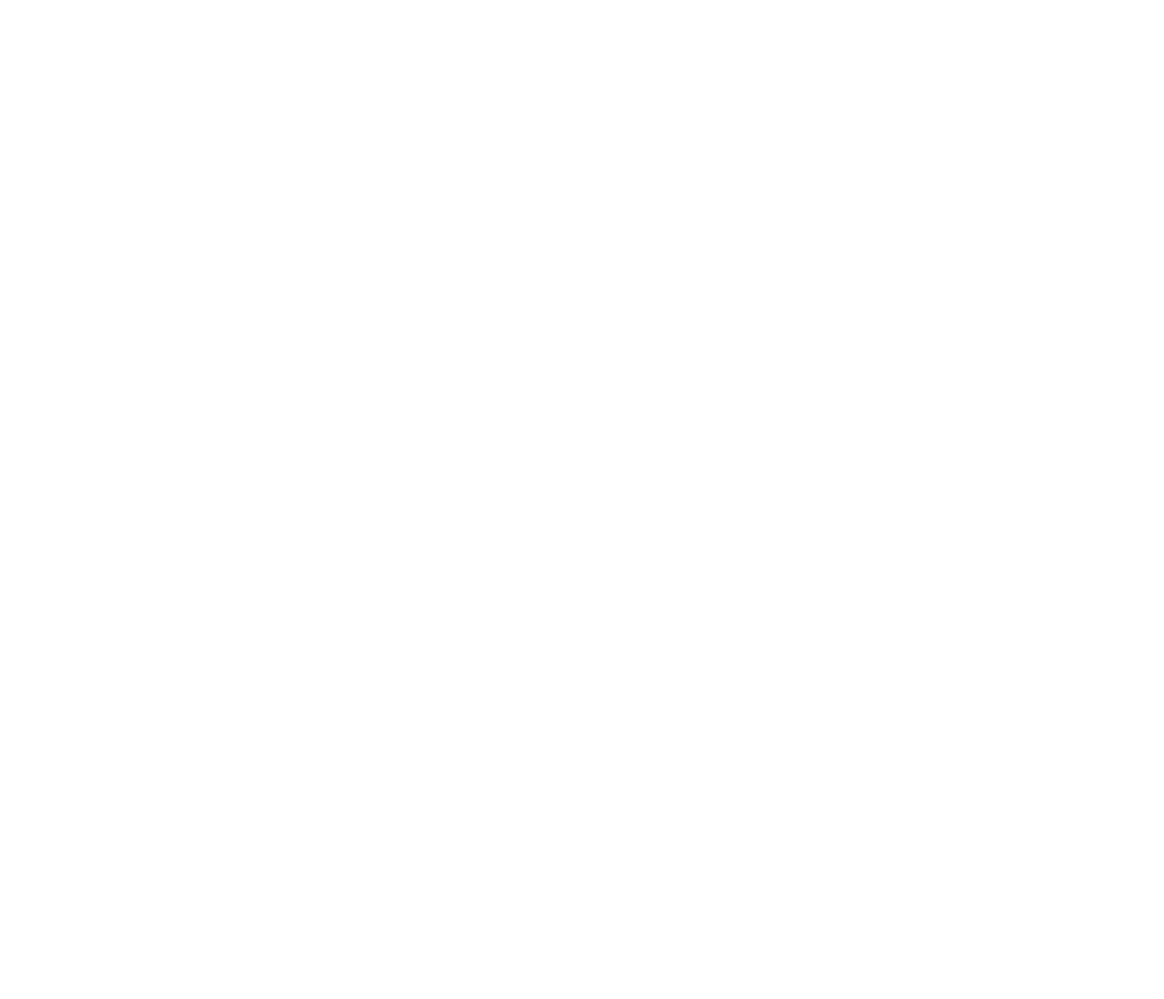
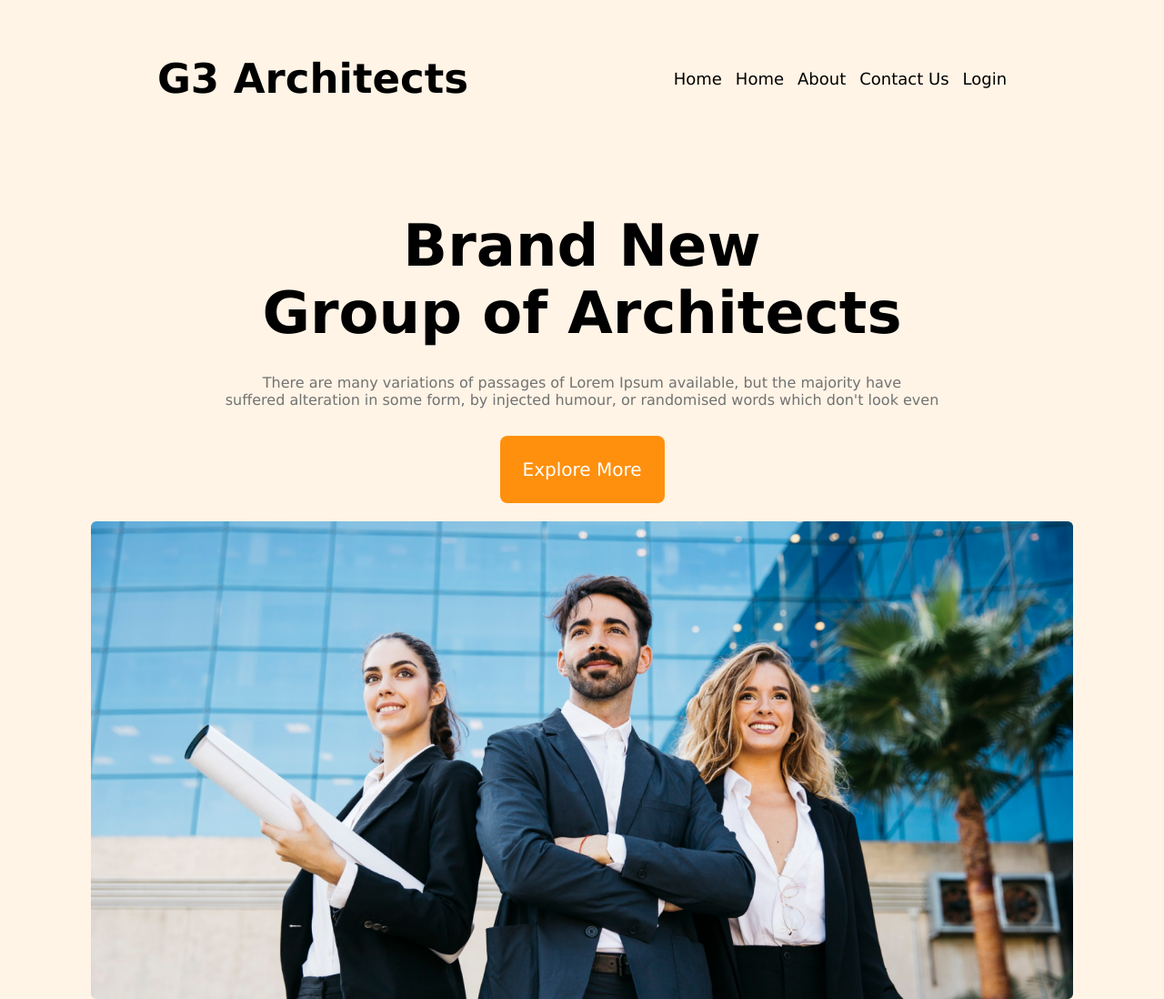
Before and after one commit to Khan-Mahmud-Hasan/assignment-2, a plain HTML site: page index.html in a window 1280 px wide. Shown: the whole page at 91% size. Before the commit the page ends 800 px from the top, so only its background shows below. Drawn offline with Linux system fonts and the light colour scheme.

Commit message:
header section done

```diff
--- a/index.html
+++ b/index.html
@@ -9,6 +9,37 @@
     <!-- CSS Added -->
     <link rel="stylesheet" href="style.css">
 </head>
+<header>
+    <!-- nav bar start -->
+    <nav class="nav-container">
+        <div>
+            <h2 class="nav-title">G3 Architects</h2>
+        </div>
+        <div class="menu-container">
+            <ul class="menu-items">
+                <li class="menu-item">Home</li>
+                <li class="menu-item">Home</li>
+                <li class="menu-item">About</li>
+                <li class="menu-item">Contact Us</li>
+                <li class="menu-item">Login</li>
+            </ul>
+        </div>
+    </nav>
+    <!-- nav bar end -->
+
+    <!-- Banner Start -->
+    <div class="banner-container">
+        <h1 class="banner-title">
+            Brand New <br> Group of Architects
+        </h1>
+        <p class="banner-info">There are many variations of passages of Lorem Ipsum available, but the majority have
+            <br> suffered alteration in some form, by injected humour, or randomised words which don't look even
+        </p>
+        <button class="banner-btn">Explore More</button>
+        <img class="img-fluid" src="images/banner.png" alt="">
+    </div>
+    <!-- Banner End -->
+</header>
 
 <body>
 
--- a/style.css
+++ b/style.css
@@ -0,0 +1,69 @@
+* {
+    margin: 0;
+    padding: 0;
+    font-family: Verdana, Geneva, Tahoma, sans-serif;
+}
+
+header {
+    background-color: rgba(255, 144, 14, 0.1);
+}
+
+/* Nav bar style */
+
+.nav-container {
+    display: flex;
+    justify-content: space-around;
+    align-items: center;
+    padding: 60px;
+}
+
+.nav-title {
+    font-weight: 700;
+    font-size: 45px;
+}
+
+.menu-items {
+    display: flex;
+    gap: 15px;
+    list-style: none;
+}
+
+.menu-item {
+    font-weight: 500;
+    font-size: 18px;
+}
+
+/* Banner Style */
+
+.banner-container {
+    text-align: center;
+    padding: 30px 100px;
+}
+
+.banner-title {
+    font-weight: 700;
+    font-size: 64px;
+    margin-top: 30px;
+}
+
+.banner-info {
+    font-weight: 400;
+    font-size: 16px;
+    color: #727272;
+    margin-top: 30px;
+}
+
+.banner-btn {
+    margin-top: 30px;
+    color: white;
+    font-size: 20px;
+    background: #FF900E;
+    padding: 25px;
+    border: 0;
+    border-radius: 8px;
+    margin-bottom: 20px;
+}
+
+.banner-container img {
+    width: 100%;
+}
```
